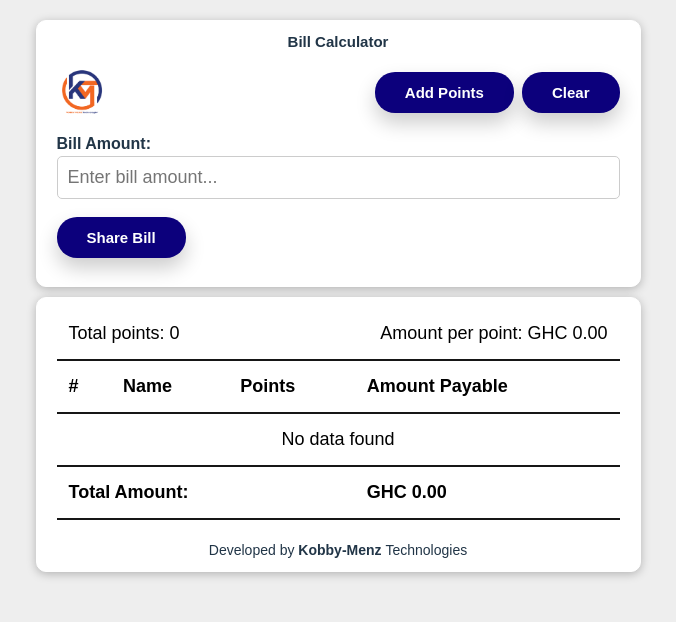
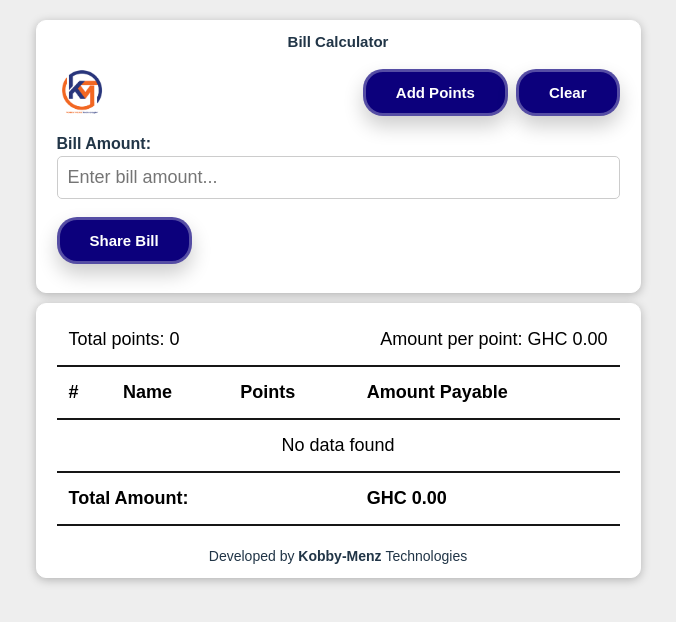
Before and after one commit to KobbyMenz/bill_calculator, a React (Vite) app: page / in a window 1280 px wide. Shown: the top 622 px of the page, without its empty margins (302-978 px from the left). Built offline with nearby package versions, Linux system fonts and the light colour scheme.

Commit message:
refactoring button css file

```diff
--- a/src/components/UI/Button.module.css
+++ b/src/components/UI/Button.module.css
@@ -67,7 +67,7 @@
   background: var(--primary);
   color: #ffff;
   cursor: pointer;
-  border: none;
+  border: 3px solid #ffffff4d;
   border-radius: 2rem;
   font-weight: inherit;
 
```
